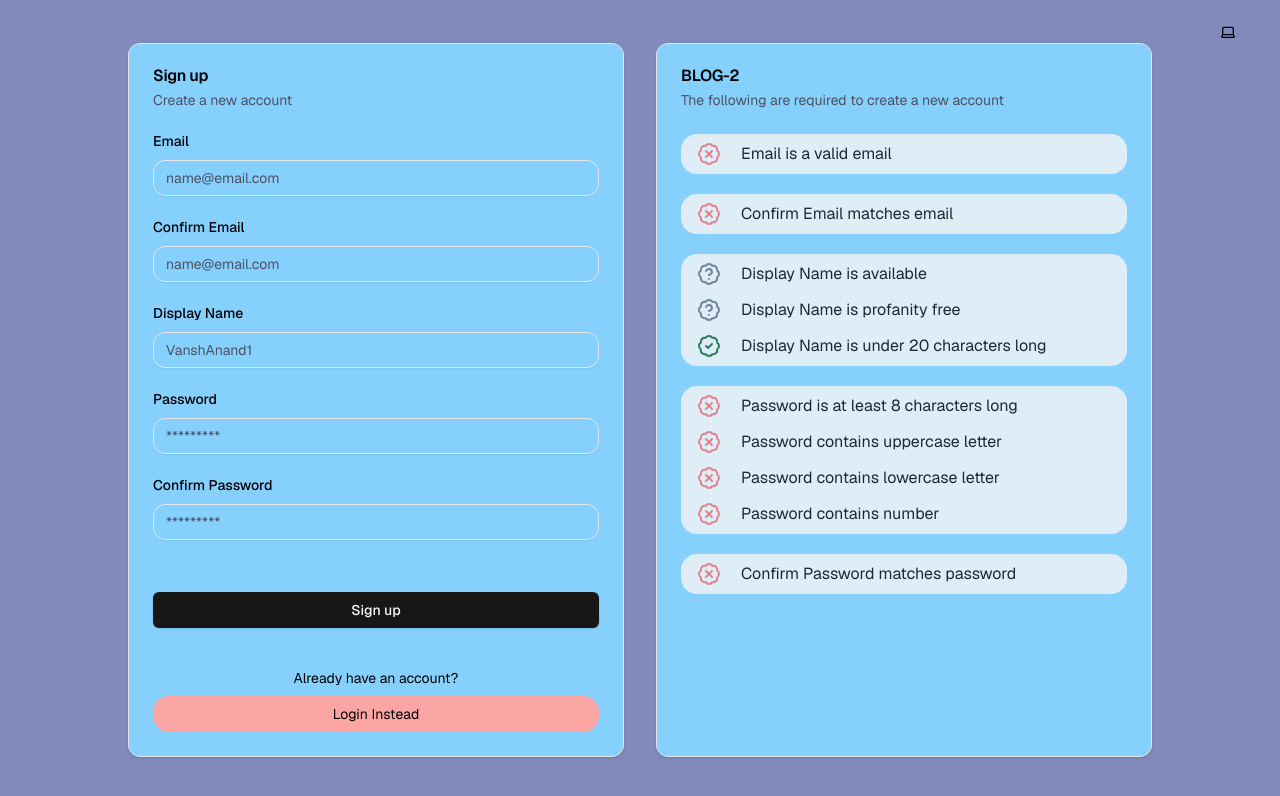
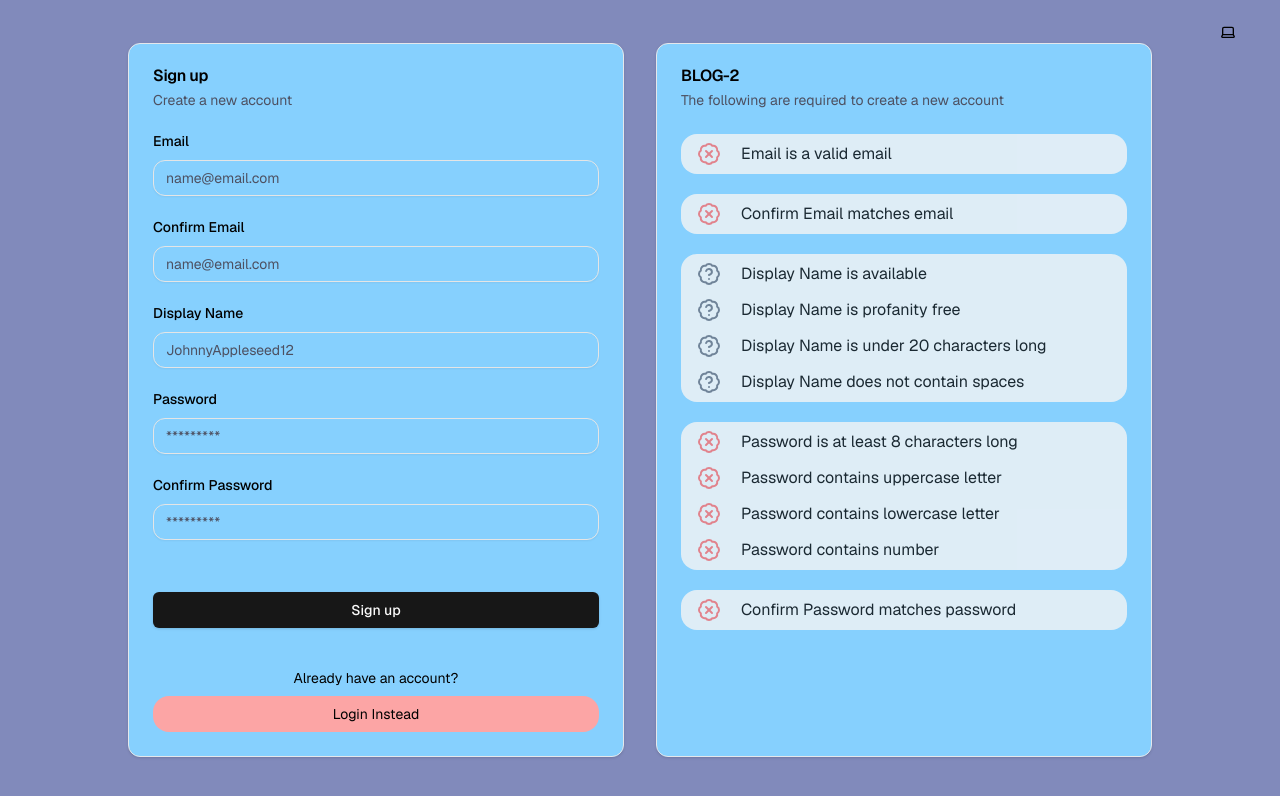
Before and after one commit to VanshAnand1/BLOG-2, a Next.js app: page /auth/signup in a window 1280 px wide. Shown: the top 796 px of the page. Built offline with nearby package versions, Linux system fonts and the light colour scheme; what bad-words would draw is missing.

Commit message:
BG-3 feature: display name reqs updated, handleSignUp updated

```diff
--- a/components/auth/sign-up-form.tsx
+++ b/components/auth/sign-up-form.tsx
@@ -28,6 +28,7 @@ import {
   emailIsValid,
   displayNameMaxLength,
   displayNameLength,
+  displayNameDoesNotContainSpaces,
 } from "@/lib/helpers/sign-up-requirements";
 
 export type InputField =
@@ -103,20 +104,44 @@ export default function SignUpForm({
     setIsLoading(true);
     setError(null);
 
-    if (!IsProfanitySafe(displayName)) {
-      setError("Display name contains inappropriate language");
+    if (!displayNameLength(displayName)) {
+      setError("Display Name is too long");
       setIsLoading(false);
       return;
     }
 
-    if (!isPasswordSecure(password, confirmPassword)) {
+    if (!displayNameDoesNotContainSpaces(displayName)) {
+      setError("Display Name must not contain spaces");
+      setIsLoading(false);
+      return;
+    }
+
+    if (!IsProfanitySafe(displayName)) {
+      setError("Display Name contains inappropriate language");
+      setIsLoading(false);
+      return;
+    }
+
+    if (!usernameIsUnique) {
+      setError("Display Name is already taken");
+      setIsLoading(false);
+      return;
+    }
+
+    if (!isPasswordSecure(password)) {
       setError("Password does not meet requirements");
       setIsLoading(false);
       return;
     }
 
-    if (!usernameIsUnique) {
-      setError("Username is already taken");
+    if (!inputsMatch(password, confirmPassword)) {
+      setError("Passwords do not match");
+      setIsLoading(false);
+      return;
+    }
+
+    if (!inputsMatch(email, confirmEmail)) {
+      setError("Emails do not match");
       setIsLoading(false);
       return;
     }
@@ -221,7 +246,7 @@ export default function SignUpForm({
                     type="text"
                     id="displayName"
                     name="displayName"
-                    placeholder="VanshAnand1"
+                    placeholder="JohnnyAppleseed12"
                     className="rounded-xl"
                     value={displayName}
                     onChange={(e) => {
@@ -376,10 +401,30 @@ export default function SignUpForm({
                   <p>Display Name is profanity free</p>
                 </div>
                 <div className="flex gap-5">
-                  {displayNameLength(displayName) ? <Check></Check> : <X></X>}
+                  {displayName ? (
+                    displayNameLength(displayName) ? (
+                      <Check></Check>
+                    ) : (
+                      <X></X>
+                    )
+                  ) : (
+                    <QuestionMark></QuestionMark>
+                  )}
                   <p>
                     Display Name is under {displayNameMaxLength} characters long
                   </p>
+                </div>
+                <div className="flex gap-5">
+                  {displayName ? (
+                    displayNameDoesNotContainSpaces(displayName) ? (
+                      <Check></Check>
+                    ) : (
+                      <X></X>
+                    )
+                  ) : (
+                    <QuestionMark></QuestionMark>
+                  )}
+                  <p>Display Name does not contain spaces</p>
                 </div>
               </div>
               <div
--- a/lib/helpers/sign-up-requirements.ts
+++ b/lib/helpers/sign-up-requirements.ts
@@ -8,13 +8,12 @@ export const passwordContainsLowerCase = (password: string) =>
   /[a-z]/.test(password);
 export const passwordContainsNumber = (password: string) => /\d/.test(password);
 
-export function isPasswordSecure(password: string, confirmPassword: string) {
+export function isPasswordSecure(password: string) {
   return (
     passwordLength(password) &&
     passwordContainsUpperCase(password) &&
     passwordContainsLowerCase(password) &&
-    passwordContainsNumber(password) &&
-    inputsMatch(password, confirmPassword)
+    passwordContainsNumber(password)
   );
 }
 
@@ -34,3 +33,5 @@ export function emailIsValid(email: string) {
 export const displayNameMaxLength = 20;
 export const displayNameLength = (displayName: string) =>
   displayName.length <= displayNameMaxLength;
+export const displayNameDoesNotContainSpaces = (displayName: string) =>
+  displayName === displayName.trim();
```
